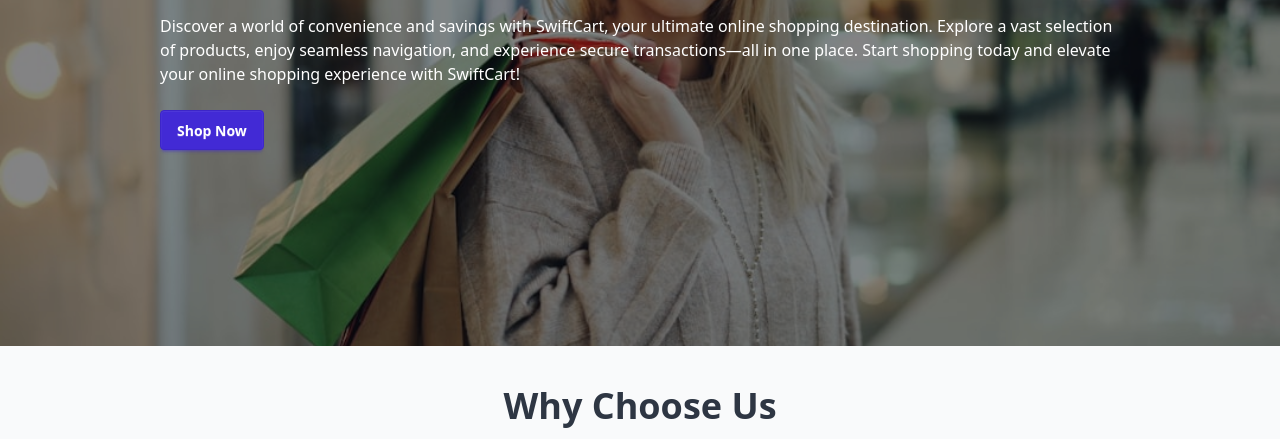
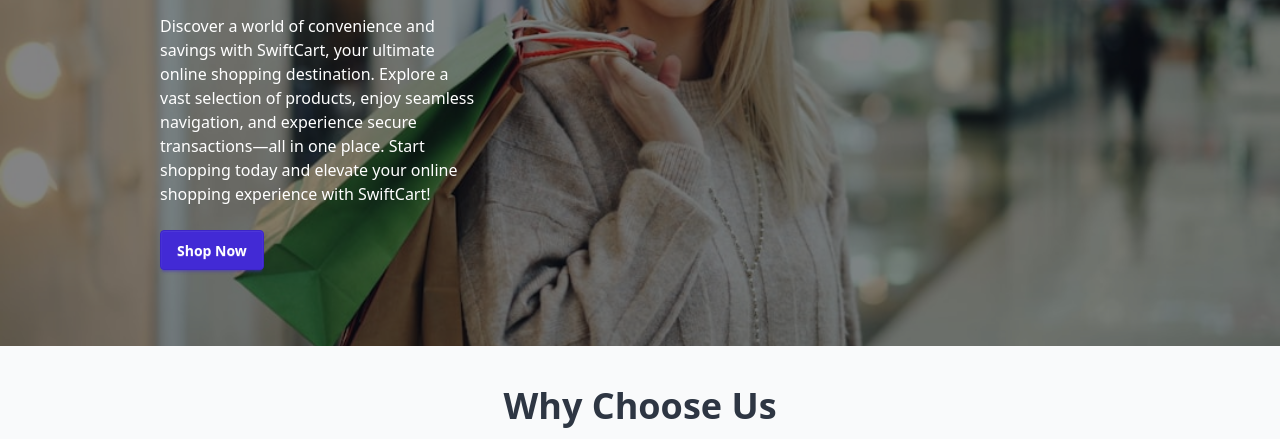
Before and after one commit to jhsayem021/swiftcart-office-work, a plain HTML site: page index.html in a window 1280 px wide. Shown: the part 319-758 px from the top of the page. Drawn offline with nearby package versions, Linux system fonts and the light colour scheme.

Commit message:
Adjust CSS

```diff
--- a/index.html
+++ b/index.html
@@ -50,12 +50,12 @@
   <!-- Hero Section -->
   <section class="hero-section-container ">
     <div>
-      <div class="hero min-h-[600px] bg-[url(./Assets/banner-image.png)] bg-cover bg-center ">
+      <div class="hero lg:min-h-[600px]  bg-[url(./Assets/banner-image.png)] bg-cover bg-center ">
         <div class="hero-overlay"></div>
-        <div class="flex-col lg:flex-row-reverse  lg:w-9/12 mx-auto">
-          <div class="">
+        <div class="flex-col lg:flex-row-reverse  lg:w-9/12 mx-auto pt-30">
+          <div class="px-3 lg:px-0 text-center lg:text-left">
             <h1 class="text-5xl font-bold text-white">Welcome to SwiftCart!</h1>
-            <p class="py-6 text-white">Discover a world of convenience and savings with SwiftCart, your ultimate online shopping destination. Explore a vast selection of products, enjoy seamless navigation, and experience secure transactions—all in one place. Start shopping today and elevate your online shopping experience with SwiftCart!</p>
+            <p class="py-6 text-white lg:w-1/3">Discover a world of convenience and savings with SwiftCart, your ultimate online shopping destination. Explore a vast selection of products, enjoy seamless navigation, and experience secure transactions—all in one place. Start shopping today and elevate your online shopping experience with SwiftCart!</p>
             <button class="btn btn-primary text-white">Shop Now</button>
           </div>
         </div>
```
